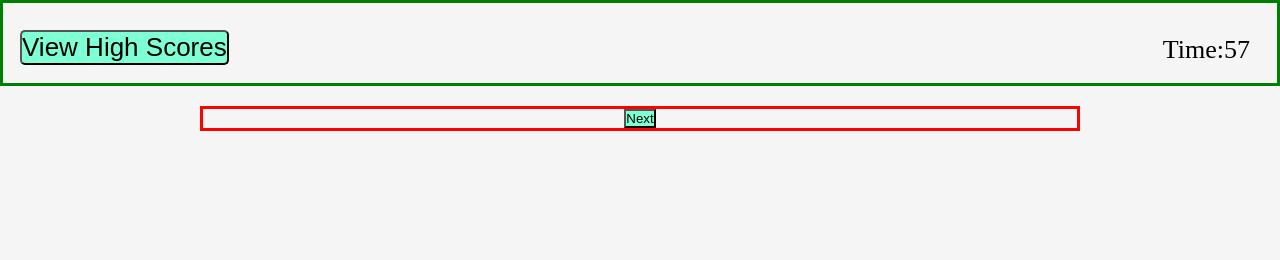
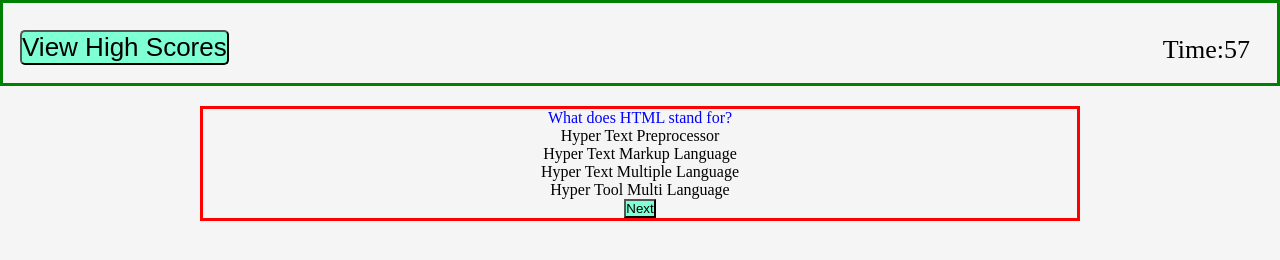
Before and after one commit to kateleighb3/the-code-quiz, a plain HTML site: page index.html in a window 1280 px wide. Both pictures are taken after a click on the button "Start Quiz". Drawn offline with Linux system fonts and the light colour scheme.

Commit message:
add to script

```diff
--- a/assets/css/style.css
+++ b/assets/css/style.css
@@ -99,3 +99,7 @@ ul.choices {
   .next_button{
     background-color: aquamarine;
   }
+
+  .quiz_options {
+    align-items: center;
+  }
--- a/assets/js/script.js
+++ b/assets/js/script.js
@@ -36,7 +36,51 @@ const nextButton = document.querySelector(".next_button");
 
 // questions and answers array/creating an array and passing the questions, options, and answers
 
-const quizQuestions= [
+
+let quizQuestions = [
+    {
+        question: "What does HTML stand for?",
+        answer: "Hyper Text Markup Language",
+        options:[
+                "Hyper Text Preprocessor",
+                "Hyper Text Markup Language",
+                "Hyper Text Multiple Language",
+                "Hyper Tool Multi Language",
+                ]
+    },
+    {
+        question: "What does CSS stand for?",
+        answer: "Cascasding Style Sheet",
+        options: [
+                "Common Style Sheet",
+                "Colorful Style Sheet",
+                "Computer Style Sheet",
+                "Cascasding Style Sheet",
+                ]
+    },
+    { question: "What does PHP stand for?",
+        answer: "Hypertext Preprocessor",
+      options: [
+                "Hypertext Preprocessor",
+                "Hypertext Programming",
+                "Hypertext Preprogramming",
+                "Hometext Preprocessor",
+               ]
+    },
+    {
+        question: "What does SQL stand for?",
+        answer: "Structured Query Language",
+        options:[
+        "Stylish Question Language",
+        "Stylesheet Query Language",
+        "Statement Question Language",
+        "Structured Query Language",
+        ]
+    }
+];
+
+
+/* const quizQuestions= [
     "What does HTML stand for?",
     "What does CSS stand for?",
     "What does PHP stand for?",
@@ -69,6 +113,8 @@ const quizOptions = [
         ["Structured Query Language", true],
     ],
 ];
+*/
+
 
 function startTimer(){
     // sets interval in variable
@@ -90,16 +136,65 @@ function startTimer(){
 };
 
 function getQuestionAndOptions(index){
+    const questTitle = document.querySelector(".quiz_question");
+    const optionsList = document.querySelector(".quiz_options");
 
+    // when click start button-- first question with options appears (div class for each quizQuestion makes each question able to be a list and ',' appear but + sign does not)
+    // let queTag = quizQuestions[index].question;
 
+    document.querySelector(".quiz_question").innerHTML = quizQuestions[index].question;
+    let optionTag = ['<div class="option"><span>'+ quizQuestions[index].options[0] +'</span></div>'
+    + '<div class="option"><span>'+ quizQuestions[index].options[1] +'</span></div>'
+    + '<div class="option"><span>'+ quizQuestions[index].options[2] +'</span></div>'
+    + '<div class="option"><span>'+ quizQuestions[index].options[3] +'</span></div>'
+
+];
+
+    /*[quizQuestions[index].options[0],
+                    quizQuestions[index].options[1],
+                    quizQuestions[index].options[2],
+                    quizQuestions[index].options[3]
+];
+*/
+    // questTitle.innerHTML=queTag;
+    optionsList.innerHTML = optionTag;
+
+    const option = optionsList.querySelectorAll(".option");
+
+    for (i=0; i < option.length; i++){
+        let opt = option[i];
+        opt.setAttribute('onclick', "optionSelected()");
+    }
+}
+
+function optionSelected(){
+    let playerOption = answer.innerText;
+    let correctOption = quizQuestions[quizQuestCount].answer;
+    if(playerOption == correctOption){
+
+    }
 }
 
 function startGame(){
-    startTimer();
-    startBox.style.display="none";
-    quizBox.style.display="block";
+    startTimer(); // start the timer
+    startBox.style.display="none"; // hide start box
+    quizBox.style.display="block"; // show quiz box
+    getQuestionAndOptions(0); //calling getQuestionAndOptions function
+
+    /*for (let i=0; i < quizQuestions.length; i++) {
+        let questionAndOptions = quizQuestions[i];
+        console.log(questionAndOptions);
+    }
+
+    let questions = quizQuestions[0];
+    console.log ("question..", questions)
+    console.log("try this...", quizQuestions.question);
+    // dipslay first question with options after start quiz button clicked.
+*/
 
 
+
+/*
     for (let i = 0; i < quizQuestions.length; i++) {
         let question = quizQuestions[i];
         let options = quizOptions[i]; //length of quiz questions and quiz options are the same so ok to use i for both
@@ -114,12 +209,21 @@ function startGame(){
     }
 
 
-
-
-
+    */
 
 
 }
+
+
+let quizQuestCount = 0;
+
+nextButton.onclick = function nextQuestion() {
+    if (quizQuestCount < quizQuestions.length-1) { //if question count is less than total question length
+        quizQuestCount++; //increment the quizQuestCount value
+        getQuestionAndOptions(quizQuestCount); //calling getQuestionAndOption function and passing parameters
+    }
+};
+
 
 
 // when start button clicked...
```
